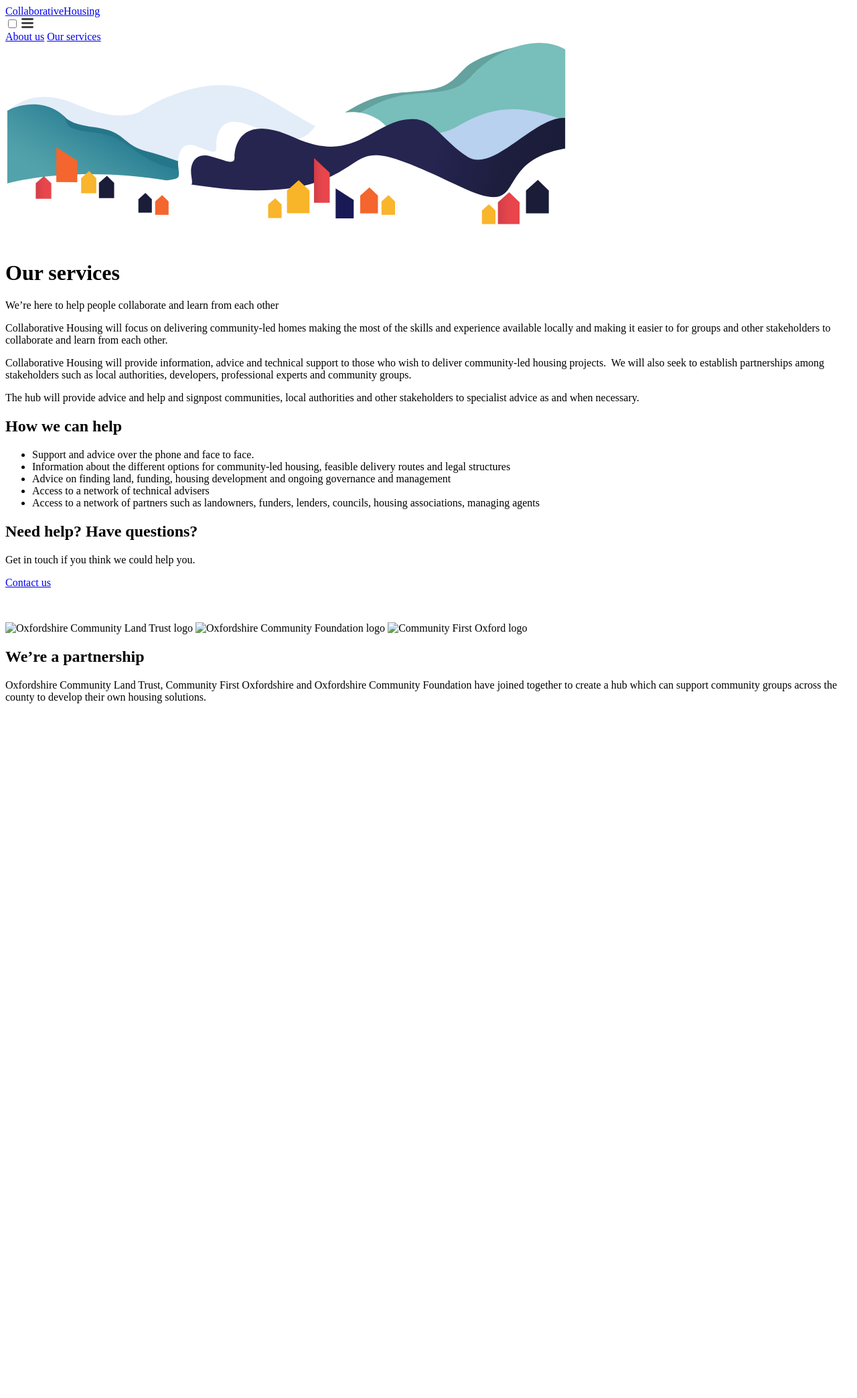
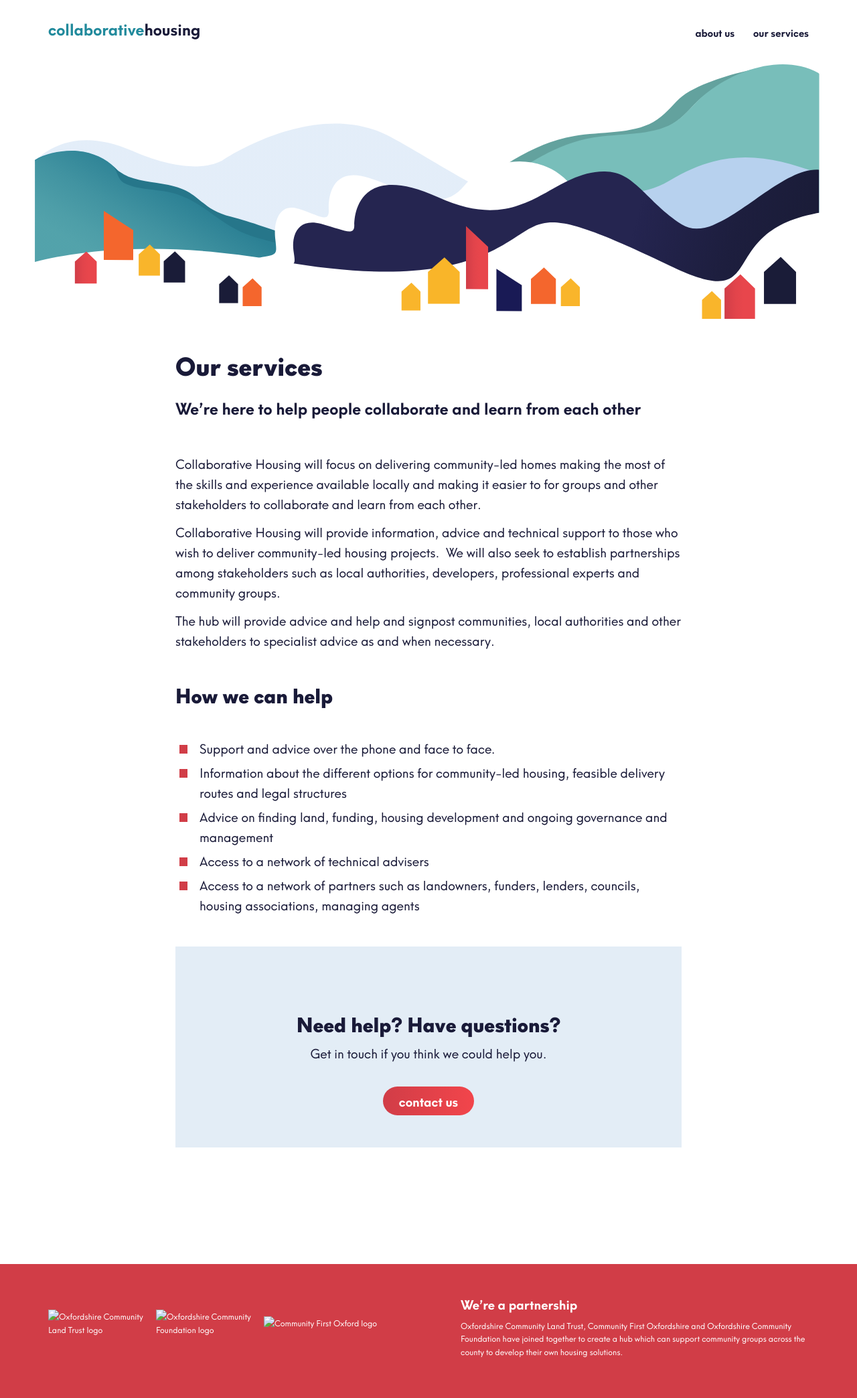
Before and after one commit to johnpuddephatt/collaborativehousing, a Jekyll site: the page built from _pages/services.html, in a window 1280 px wide. Shown: the whole page at 67% size. Built offline with Jekyll 4.4.1, drawn with Linux system fonts in a browser that asks for light colours; before the commit the page ends 1066 px from its top, so only the background shows below that.

Commit message:
update path to css and js

```diff
--- a/_includes/foot.html
+++ b/_includes/foot.html
@@ -1,3 +1,3 @@
-<script src="{{site.baseurl}}assets{{ site.data.mix-manifest['/js/app.js'] }}"></script>
+<script src="/assets{{ site.data.mix-manifest['/js/app.js'] }}"></script>
 </body>
 </html>
--- a/_includes/head.html
+++ b/_includes/head.html
@@ -6,7 +6,7 @@
     <meta http-equiv="X-UA-Compatible" content="ie=edge">
     {% seo %}
 
-    <link rel="stylesheet" href="{{site.baseurl}}assets{{ site.data.mix-manifest['/css/app.css'] }}">
+    <link rel="stylesheet" href="/assets{{ site.data.mix-manifest['/css/app.css'] }}">
     <link rel="canonical" href="{{ page.url | replace:'index.html','' | absolute_url }}">
     <link rel="alternate" type="application/rss+xml" title="{{ site.title | escape }}" href="{{ "/feed.xml" | relative_url }}">
 
```
